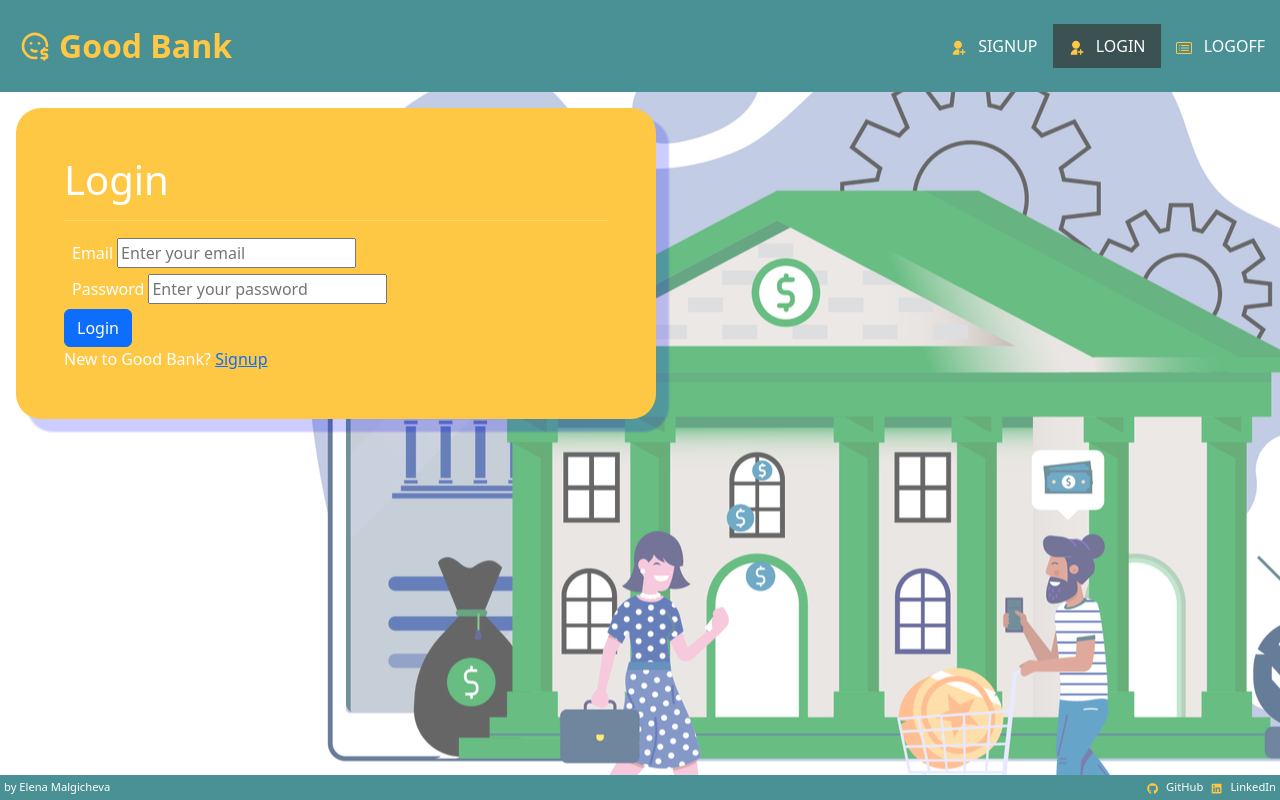
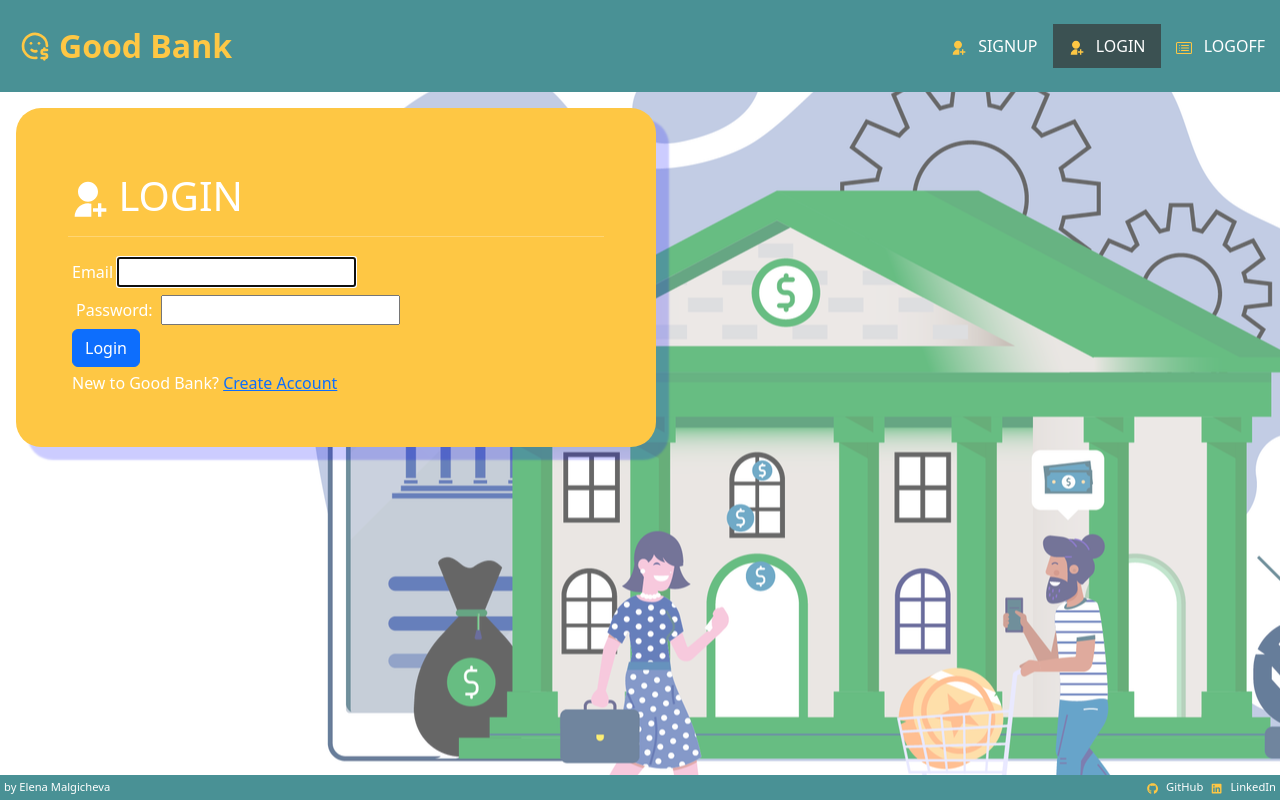
Before and after one commit to elena-malgicheva/good-bank-client, a React (Create React App) app: page /login in a window 1280 px wide. Built offline with nearby package versions, Linux system fonts and the light colour scheme.

Commit message:
getting even better

```diff
--- /dev/null
+++ b/src/API/api.js
@@ -0,0 +1,5 @@
+import axios from 'axios';
+
+export default axios.create({
+    baseURL: 'https://good-bank-server-05e57b3f40b4.herokuapp.com'
+});
--- a/src/App.js
+++ b/src/App.js
@@ -6,7 +6,7 @@ import Signup from './Pages/Signup';
 import Dashboard from "./Components/Dashboard";
 import AppNavbar from "./Components/Navbar";
 import Foot from "./Components/Foot";
-import { AuthProvider } from './Context/AuthContext';
+import { UserProvider } from './Context/UserContext';
 
 import 'bootstrap/dist/css/bootstrap.min.css';
 
@@ -16,7 +16,7 @@ function App() {
 
     <div className="App">
 
-      <AuthProvider>
+      <UserProvider>
           <AppNavbar/>
           <Routes>
             <Route path="" element={ <Home/> } />
@@ -26,7 +26,7 @@ function App() {
 
           </Routes>
           <Foot />
-      </AuthProvider>
+      </UserProvider>
 
     </div>
 
--- a/src/Components/Navbar.jsx
+++ b/src/Components/Navbar.jsx
@@ -8,7 +8,7 @@ import { NavLink } from "react-router-dom";
 import { TbMoodDollar } from 'react-icons/tb'
 import { RiUserAddFill } from 'react-icons/ri';
 import { BsCardList } from 'react-icons/bs';
-import UserName from './UserName';
+
 
 
 function AppNavbar() {
@@ -30,10 +30,8 @@ function AppNavbar() {
       <Navbar.Toggle />
 
       <Navbar.Collapse className="justify-content-end">
-
-      <NavLink className={(navData) => navData.isActive ?  NavLinkClasses +' active' : NavLinkClasses } to="signup"><RiUserAddFill className='icon' /> SIGNUP</NavLink>
+        <NavLink className={(navData) => navData.isActive ?  NavLinkClasses +' active' : NavLinkClasses } to="signup"><RiUserAddFill className='icon' /> SIGNUP</NavLink>
         <NavLink className={(navData) => navData.isActive ?  NavLinkClasses +' active' : NavLinkClasses } to="login" ><RiUserAddFill className='icon' /> LOGIN</NavLink>
-
         <NavLink className={(navData) => navData.isActive ?  NavLinkClasses +' active' : NavLinkClasses } to=""><BsCardList className='icon' /> LOGOFF</NavLink>
       </Navbar.Collapse>
 
--- a/src/Components/SomeComponent.js
+++ /dev/null
@@ -1,34 +0,0 @@
-import React, { useContext } from 'react';
-import { AuthContext } from '../Context/AuthContext';
-import Button from 'react-bootstrap/Button';
-import { useNavigate } from "react-router-dom";
-
-const SomeComponent = () => {
-
-  const navigate = useNavigate();
-  const { isAuthenticated, logoff } = useContext(AuthContext);
-
-  const handleLogin = () => {
-    navigate("/login");
-  };
-
-  return (
-    <div>
-      {isAuthenticated ? (
-        <p>Welcome! You are logged in.</p>
-      ) : (
-        <p>Please log in to access this feature.</p>
-      )}
-
-      <Button className = "m-2" variant="warning" onClick={handleLogin}>
-        LOGIN
-      </Button>
-
-      <Button className="m-2" variant="warning" onClick={logoff}>
-        SIGNUP
-      </Button>
-    </div>
-  );
-};
-
-export default SomeComponent;
--- a/src/Context/AuthContext.js
+++ /dev/null
@@ -1,46 +0,0 @@
-import React, { createContext, useState, useEffect } from 'react';
-
-const AuthContext = createContext();
-
-const AuthProvider = ({ children }) => {
-
-  const [isAuthenticated, setIsAuthenticated] = useState(false);
-  const [userName, setUserName] = useState('Guest');
-  const [userEmail, setUserEmail] = useState('');
-
-  // Function to toggle authentication status
-  const toggleAuthentication = () => {
-    setIsAuthenticated((prevAuthStatus) => !prevAuthStatus);
-  };
-
-  const login = (userName, userEmail) => {
-    setIsAuthenticated(true);
-    setUserName(userName);
-    setUserEmail(userEmail);
-  };
-
-  const logoff = () => {
-    setIsAuthenticated(false);
-    setUserName('Guest');
-    setUserEmail('');
-  };
-
-
-  useEffect(() => {
-    const savedAuthStatus = localStorage.getItem('isAuthenticated');
-    setIsAuthenticated(savedAuthStatus === 'true');
-  }, []);
-
-  // useEffect to save the authentication status to local storage when it changes
-  useEffect(() => {
-    localStorage.setItem('isAuthenticated', isAuthenticated);
-  }, [isAuthenticated]);
-
-  return (
-    <AuthContext.Provider value={{ isAuthenticated, userName, userEmail, toggleAuthentication, login, logoff }}>
-      {children}
-    </AuthContext.Provider>
-  );
-};
-
-export { AuthContext, AuthProvider };
--- /dev/null
+++ b/src/Context/UserContext.js
@@ -0,0 +1,14 @@
+import { createContext, useState } from 'react';
+
+export const UserContext = createContext();
+
+export const UserProvider = ({ children }) => {
+  const [email, setEmail] = useState('');
+  const [username, setUserName] = useState('');
+
+  return (
+    <UserContext.Provider value={{ email, username, setEmail, setUserName }}>
+      {children}
+    </UserContext.Provider>
+  );
+};
--- a/src/Pages/Login.js
+++ b/src/Pages/Login.js
@@ -1,105 +1,153 @@
-import React, { useState, useContext } from "react";
+import React, { useState, useContext, useRef, useEffect } from "react";
 import { Link, useNavigate } from "react-router-dom";
-import axios from "axios";
-import { AuthContext } from '../Context/AuthContext';
+import { UserContext } from '../Context/UserContext';
+import { Button } from 'react-bootstrap';
+import { RiUserAddFill } from 'react-icons/ri';
+import { GrLogin } from "react-icons/gr";
 
-
-import { Button } from 'react-bootstrap';
+import axios from '../API/api';
+const LOGIN_URL = '/login';
 
 
 const Login = () => {
-  const { login } = useContext(AuthContext);
 
     const navigate = useNavigate();
-    const [inputValue, setInputValue] = useState({
-        email: "",
-        password: "",
-    });
-  const { email, password } = inputValue;
-  const handleOnChange = (e) => {
-    const { name, value } = e.target;
-    setInputValue({
-      ...inputValue,
-      [name]: value,
-    });
-  };
 
-  const handleError = (err) =>
-    console.error(err);
-  const handleSuccess = (msg) =>
-    console.log(msg);
+    const { email, username, setEmail, setUserName } = useContext(UserContext);
+    const userRef = useRef();
+    const errRef = useRef();
+
+    // const [username, setUsername] = useState('');
+    const [inputEmail, setInputEmail] = useState('');
+    const [password, setPassword] = useState('');
+    const [errMsg, setErrMsg] = useState('');
+    const [success, setSuccess] = useState(false);
+
+    useEffect(() => {
+        userRef.current.focus();
+    }, [])
+
+    useEffect(() => {
+        setErrMsg('');
+    }, [inputEmail, password])
+
 
     const handleSubmit = async (e) => {
       e.preventDefault();
-    try {
-      const { data } = await axios.post(
-        "https://good-bank-server-05e57b3f40b4.herokuapp.com/login",
+        try{
+            const response = await axios.post(LOGIN_URL,
+                {   "email": inputEmail,
+                    "password": password },
                 {
-          ...inputValue,
-        },
-        { withCredentials: true }
+                    headers: { 'Content-Type': 'application/json' },
+                    withCredentials: true
+                }
             );
-      const { success, message, userName, userEmail } = data;
 
-      console.log(inputValue.email);
-      if (success) {
-        handleSuccess(message);
-        console.log("LETTING YOU IN")
-        login(userName, userEmail);
 
+            if(response.data.success) {
+                setEmail(inputEmail);
+                setUserName(response.data.username);
+                setSuccess(true);
+                console.log("Letting your in", username)
                 setTimeout(() => {
                 navigate("/dashboard");
               }, 1000);
-      } else {
-        handleError(message);
             }
-    } catch (error) {
-      console.log(error);
+
+        } catch (err) {
+            console.log(err);
+            setSuccess(false);
+            setInputEmail('');
+            setPassword('');
         }
-    setInputValue({
-      ...inputValue,
-      email: "",
-      password: "",
-    });
-  };
+
+  }
+
 
   return (
-
     <div className="app-card w-50 p-5 m-3 create-color">
-      <h1>Login</h1>
-      <hr />
-      <form onSubmit={handleSubmit}>
+            {success ? (
+                <div>
+                    <h1>You are logged in!</h1>
+                    <br />
+                    <p>
+                        <a href="#">Redirecting you</a>
+                    </p>
+                </div>
+            ) : (
                 <div className="m-1">
-          <label className="m-1" htmlFor="email">Email</label>
+                    <p ref={errRef} className={errMsg ? "errmsg" : "offscreen"} aria-live="assertive">{errMsg}</p>
+                    <h1><RiUserAddFill /> LOGIN</h1>
+                    <hr/>
+                    <form onSubmit={handleSubmit} className="m-1">
+                        <div>
+                        <label htmlFor="email">Email</label>
                         <input
+                            className="m-1"
                             type="email"
-            name="email"
-            value={email}
-            placeholder="Enter your email"
-            onChange={handleOnChange}
+                            id="email"
+                            ref={userRef}
+                            autoComplete="off"
+                            onChange={(e) => setInputEmail(e.target.value)}
+                            value={inputEmail}
+                            required
                         />
                         </div>
-        <div className="m-1">
-          <label className="m-1" htmlFor="password">Password</label>
+                        <div>
+                        <label htmlFor="password" className="m-1">Password:</label>
                         <input
+                            className="m-1"
                             type="password"
-            name="password"
+                            id="password"
+                            onChange={(e) => setPassword(e.target.value)}
                             value={password}
-            placeholder="Enter your password"
-            onChange={handleOnChange}
+                            required
                         />
                         </div>
-        <Button type="submit">Login</Button>
-        <br/>
-        <span>
-          New to Good Bank? <Link to={"/signup"}>Signup</Link>
-        </span>
+                        <Button>Login</Button>
                     </form>
+                    <div className="m-1">
+                        New to Good Bank? <Link to={"/signup"}>Create Account</Link>
+                    </div>
+                </div>
+            )}
+        </div>
+    )
+}
 
-    </div>
+    //   <div className="app-card w-50 p-5 m-3 create-color">
+    //   <h1>Login</h1>
+    //   <hr />
+    //   <form onSubmit={handleSubmit}>
+    //     <div className="m-1">
+    //       <label className="m-1" htmlFor="email">Email</label>
+    //       <input
+    //         type="email"
+    //         name="email"
+    //         value={email}
+    //         placeholder="Enter your email"
+    //         onChange={handleOnChange}
+    //       />
+    //     </div>
+    //     <div className="m-1">
+    //       <label className="m-1" htmlFor="password">Password</label>
+    //       <input
+    //         type="password"
+    //         name="password"
+    //         value={password}
+    //         placeholder="Enter your password"
+    //         onChange={handleOnChange}
+    //       />
+    //     </div>
+    //     <Button type="submit">Login</Button>
+    //     <br/>
+    //     <span>
+    //       New to Good Bank? <Link to={"/signup"}>Signup</Link>
+    //     </span>
+    //   </form>
+
+    // </div>
 
 
-  );
-};
-
 export default Login;
--- a/src/Pages/Signup.js
+++ b/src/Pages/Signup.js
@@ -1,20 +1,25 @@
-import React, { useState } from "react";
+import React, { useState, useContext } from "react";
 import { Link, useNavigate } from "react-router-dom";
-import axios from "axios";
+
 
 import Button from 'react-bootstrap/Button';
 import { RiUserAddFill } from 'react-icons/ri';
 
+import { UserContext } from '../Context/UserContext';
 
+
+import axios from '../API/api';
+const SIGNUP_URL = '/signup'
 
 const Signup = () => {
   const navigate = useNavigate();
+  const { email, username, setEmail, setUserName } = useContext(UserContext);
   const [inputValue, setInputValue] = useState({
-    email: "",
-    password: "",
-    username: "",
+    inputEmail: "",
+    inputPassword: "",
+    inputUsername: "",
   });
-  const { email, password, username } = inputValue;
+  const { inputEmail, inputPassword, inputUsername } = inputValue;
   const handleOnChange = (e) => {
     const { name, value } = e.target;
     setInputValue({
@@ -32,7 +37,7 @@ const Signup = () => {
     e.preventDefault();
     try {
       const { data } = await axios.post(
-        "https://good-bank-server-05e57b3f40b4.herokuapp.com/signup",
+        'https://good-bank-server-05e57b3f40b4.herokuapp.com/signup',
         {
           ...inputValue,
         },
@@ -41,7 +46,9 @@ const Signup = () => {
       const { success, message } = data;
       if (success) {
         handleSuccess(message);
-        alert("Account successfully created")
+        setEmail(inputEmail);
+        setUserName(inputUsername);
+        alert("Account successfully created for user " + inputUsername);
         setTimeout(() => {
           navigate("/dashboard");
         }, 1000);
@@ -53,9 +60,9 @@ const Signup = () => {
     }
     setInputValue({
       ...inputValue,
-      email: "",
-      password: "",
-      username: "",
+      inputEmail: "",
+      inputPassword: "",
+      inputUsername: "",
     });
   };
 
@@ -65,32 +72,32 @@ const Signup = () => {
       <hr />
       <form onSubmit={handleSubmit}>
         <div className="m-1 ">
-          <label className="m-1" htmlFor="email">Email</label>
+          <label className="m-1" htmlFor="inputEmail">Email</label>
           <input className="m-1"
-            type="email"
-            name="email"
-            value={email}
-            placeholder="Enter your email"
+            type="inputEmail"
+            name="inputEmail"
+            value={inputEmail}
+            placeholder="Enter your Email"
             onChange={handleOnChange}
           />
         </div>
         <div className="m-1">
-          <label className="m-1" htmlFor="email">Username</label>
+          <label className="m-1" htmlFor="inputEmail">Username</label>
           <input className="m-1"
             type="text"
-            name="username"
-            value={username}
-            placeholder="Enter your username"
+            name="inputUsername"
+            value={inputUsername}
+            placeholder="Enter your Username"
             onChange={handleOnChange}
           />
         </div>
         <div className="m-1">
-          <label className="m-1" htmlFor="password">Password</label>
+          <label className="m-1" htmlFor="inputPassword">Password</label>
           <input className="m-1"
             type="password"
-            name="password"
-            value={password}
-            placeholder="Enter your password"
+            name="inputPassword"
+            value={inputPassword}
+            placeholder="Enter your Password"
             onChange={handleOnChange}
           />
         </div>
```
Also changed, not shown: src/Components/Dashboard.jsx (+14 -14 lines), src/Components/UserName.js (deleted, +0 -15 lines), src/Context/Auth.js (added, +15 -0 lines), src/Pages/Home.jsx (+4 -4 lines). Lines whose indentation alone changed are shown as unchanged.
